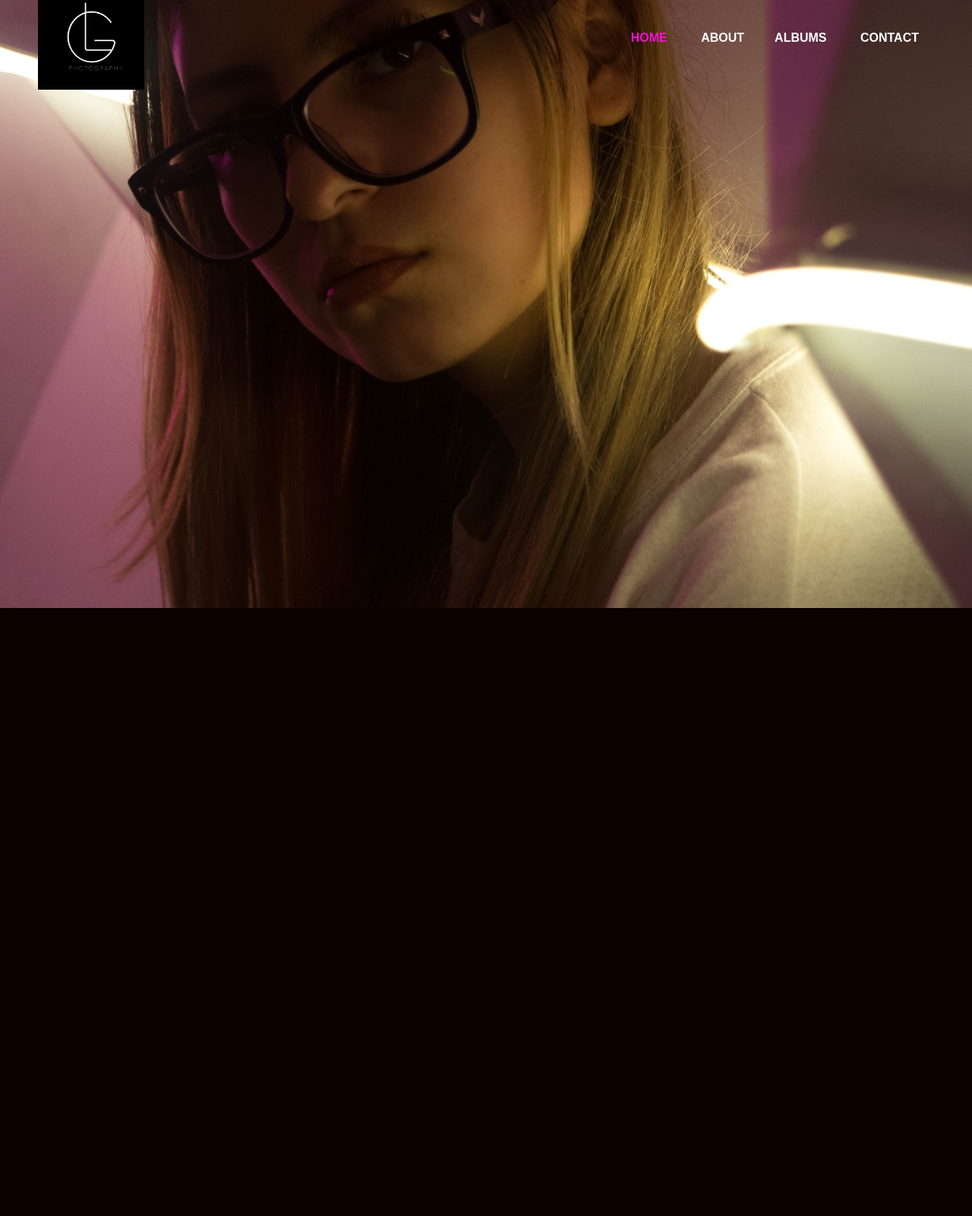
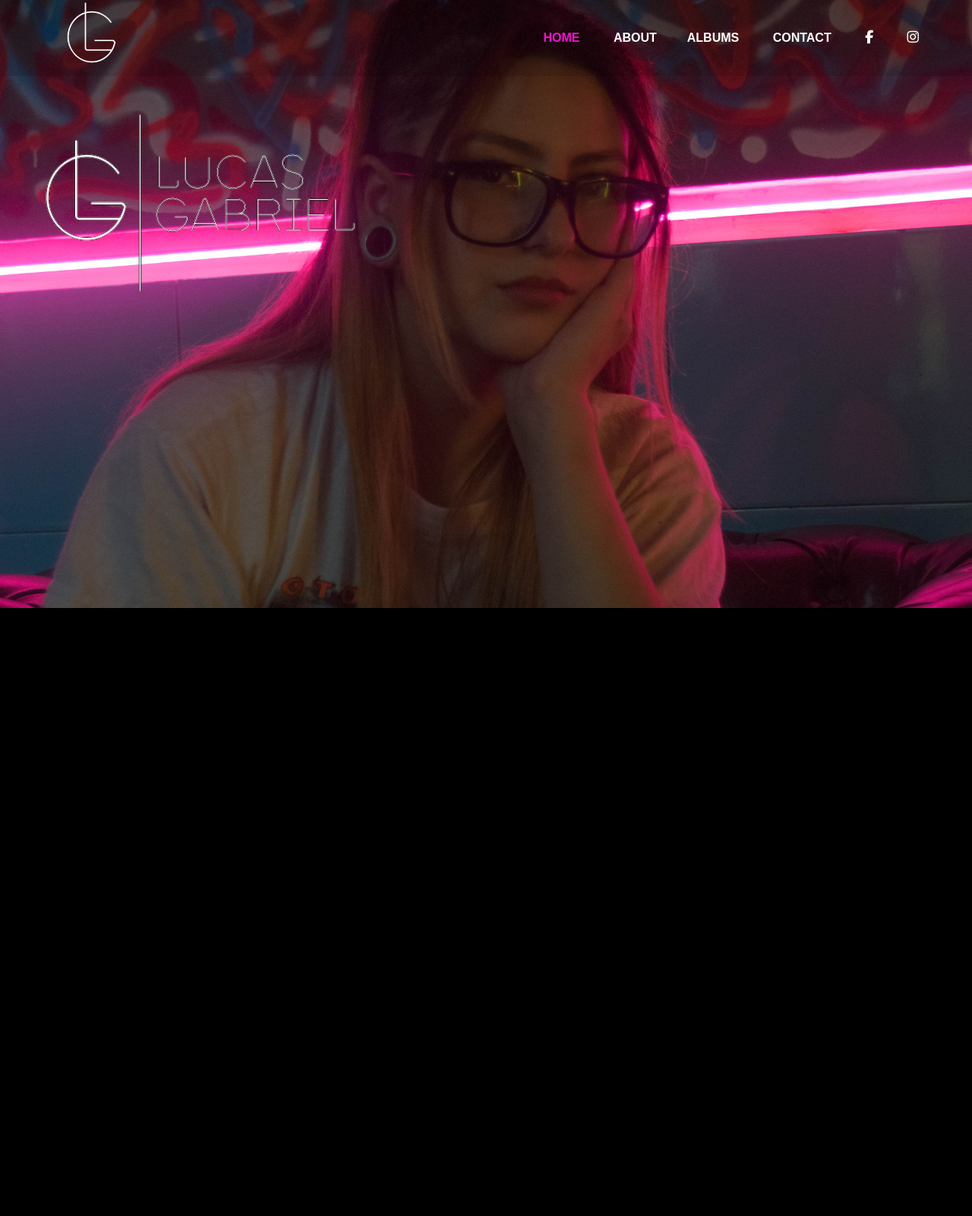
Before and after one commit to LuOfLuck/fotografia, a PHP site: page / in a window 1280 px wide. Shown: the whole page at 76% size. Before the commit the page ends 800 px from the top, so only its background shows below. Run offline with PHP 8.4, Linux system fonts and the light colour scheme; some libraries are stand-ins or nearby versions.

Commit message:
estilos de index agregados

```diff
--- a/css/estilos.css
+++ b/css/estilos.css
@@ -5,18 +5,19 @@
     list-style: none;
     box-sizing: border-box;
 }
-
+html{
+    scroll-behavior: smooth;
+}
 body{
     font-family: sans-serif;
+    height: 200vh;
+    background-color: black;
 }
 
 header{
     width: 100%;
-    height: 100vh;
-    background-image: url(../imagenes/lucasFoto.jpg);
-    background-repeat:none;
-    background-position:center;
-    background-size:cover;
+    position: fixed;
+    background-color: rgba(0, 0, 0, .1);
 }
 
 nav{
@@ -25,6 +26,16 @@ nav{
     display: flex;
     justify-content: space-between;
     align-items: center;
+}
+.home_section{
+    width: 100%;
+    height: 100vh;
+    background-image: url('../imagenes/lucasImg(7).jpg');
+    background-repeat:none;
+    background-position:center;
+    background-size:cover;
+    background-position: 0px 0px;
+    z-index: 12;
 }
 
 .site-logo{
@@ -47,7 +58,7 @@ nav{
     top: 100px;
     background-color: rgba(0, 0, 0, .95);
     text-align: center;
-    transition: all .5s;
+    transition: display .5s;
 }
 
 .nav_menu li{
@@ -64,11 +75,16 @@ nav{
     text-transform: uppercase;
     font-weight: 600;
 }
-
+i{
+    font-size: 1.1em;
+}
 .nav_menu li a.active, .nav_menu li a:hover{
     color: rgb(245, 16, 214);
     transition: .3s;
-
+}
+.nav_menu li:hover{
+    transition: .5s;
+    transform: scale(1.2) !important;
 }
 
 #check{
@@ -115,4 +131,7 @@ nav{
     .nav_menu li a{
         font-size: 16px;
     }
+    .home_section{
+        background-position: 0px -350px;
+    }
 }
--- a/index.html
+++ b/index.html
@@ -13,7 +13,7 @@
         <nav>
             <div >
 
-                   <img src="imagenes/13.png" alt="" class="site-logo">
+                   <img src="imagenes/logo.png" alt="" class="site-logo">
             </div>
             <input type="checkbox" id="check">
             <label for="check" class="bar-btn">
@@ -25,18 +25,14 @@
                 <li id="about_menu_header"> <a href="#about">About</a><About</li>
                 <li id="albums_menu_header"> <a href="#albums">Albums</a></li>
                 <li id="contact_menu_header"> <a href="#contact">Contact</a></li>
+                <li><a href="#"><i class="fab fa-facebook-f" aria-hidden="true"></i></a></li>
+                <li><a href="https://instagram.com/lucasgabrielph" target="_BLANK"><i class="fab fa-instagram" aria-hidden="true"></i></a></li>
             </ul>
-                <!--<ul class="nav-social">
-                <li><a href="#"><i class="fab fa-facebook-f" aria-hidden="true"></i></a></li>
-                <li><a href="#"><i class="fab fa-twitter" aria-hidden="true"></i></a></li>
-                <li><a href="#"><i class="fab fa-dribbble" aria-hidden="true"></i></a></li>
-                <li><a href="#"><i class="fab fa-behance" aria-hidden="true"></i></a></li>
-            </ul>-->
         </nav>
     </header>
     <main>
         <section id="home" class="home_section">
-
+            <img src="imagenes/logoconletras.png" alt="">
         </section>
         <section id="about" class="about_section">
 
```
Also changed, not shown: imagenes/logo.png (renamed from imagenes/1650686405965.png), imagenes/logoconletras.png (renamed from imagenes/1650686630438.png), imagenes/lucasImg(6).jpg (renamed from imagenes/lucasImg (6).jpg), imagenes/lucasImg(7).jpg (renamed from imagenes/lucasImg (7).jpg), imagenes/main.js (added), 1 other file.
